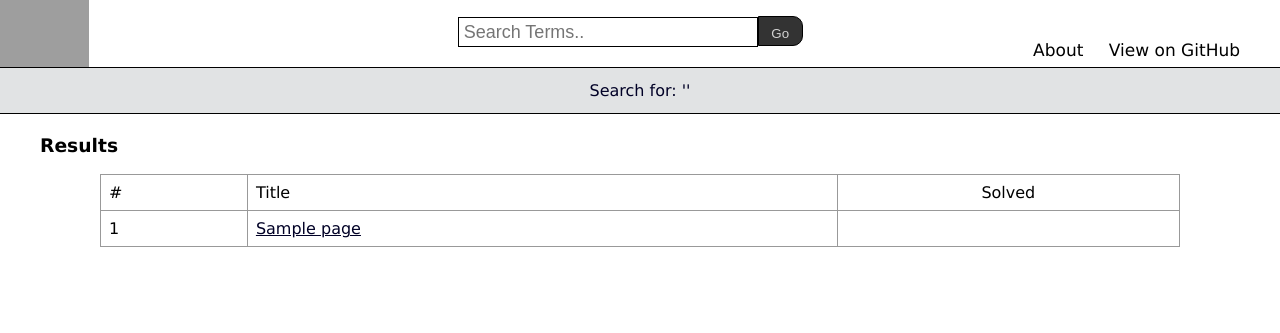
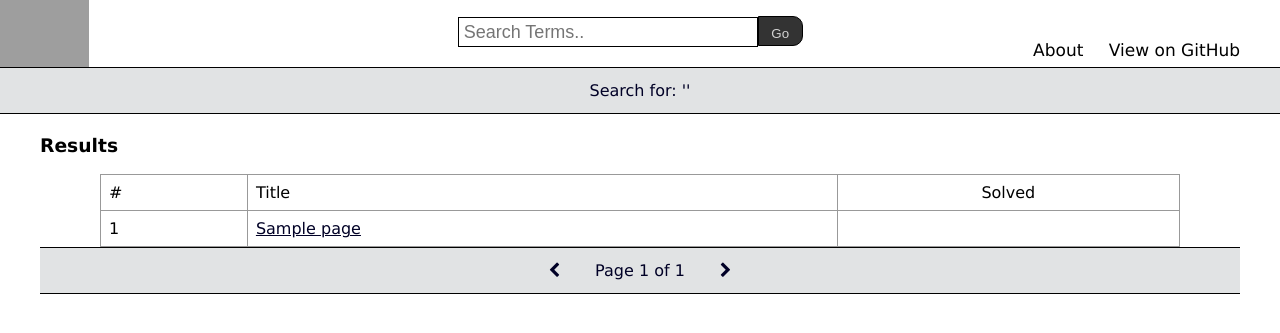
Before and after one commit to zachcalvert/eulers_cookbook, a Django app: template eulers_cookbook/search/templates/search/search.html in a window 1280 px wide. Shown: the top 333 px of the page. Run offline with Django 3.2, Linux system fonts and the light colour scheme; the template is opened without the code that fills it: most values are stand-ins (such as "Sample title", 1, 10 or a date in 2020); parts of the project's set-up code (start-up, migrations or seed data) failed here and were passed over; some libraries are stand-ins or nearby versions; grey boxes are pictures that could not be loaded.

Commit message:
better pagination for search results page

```diff
--- a/eulers_cookbook/search/templates/search/search.html
+++ b/eulers_cookbook/search/templates/search/search.html
@@ -32,13 +32,27 @@
                 {% endfor %}
             </table>
 
-            {% if page.has_previous or page.has_next %}
-                <div>
-                    {% if page.has_previous %}<a href="?q={{ query }}&amp;page={{ page.previous_page_number }}">{% endif %}&laquo; Previous{% if page.has_previous %}</a>{% endif %}
-                    |
-                    {% if page.has_next %}<a href="?q={{ query }}&amp;page={{ page.next_page_number }}">{% endif %}Next &raquo;{% if page.has_next %}</a>{% endif %}
-                </div>
-            {% endif %}
+            {% block bottomnavbar %}
+                <ul class="pagination nav navbar-nav">
+                    <div class="pagination">
+                        <span class="page-links">
+                            {% if page.has_previous %}
+                                <a href="?q={{ query }}&page={{ page.previous_page_number }}"><i class="fa fa-chevron-left"></i></a>
+                            {% else %}
+                                <p><i class="fa fa-chevron-left"></i></p>
+                            {% endif %}
+                            <span class="page-current">
+                                Page {{ page.number }} of {{ page.paginator.num_pages }}
+                            </span>
+                            {% if page.has_next %}
+                                <a href="?q={{ query }}&page={{ page.next_page_number }}"><i class="fa fa-chevron-right"></i></a>
+                            {% else %}
+                                <p><i class="fa fa-chevron-right"></i></p>
+                            {% endif %}
+                        </span>
+                    </div>
+                </ul>
+            {% endblock %}
         {% else %}
             <p>No results found.</p>
         {% endif %}
```
